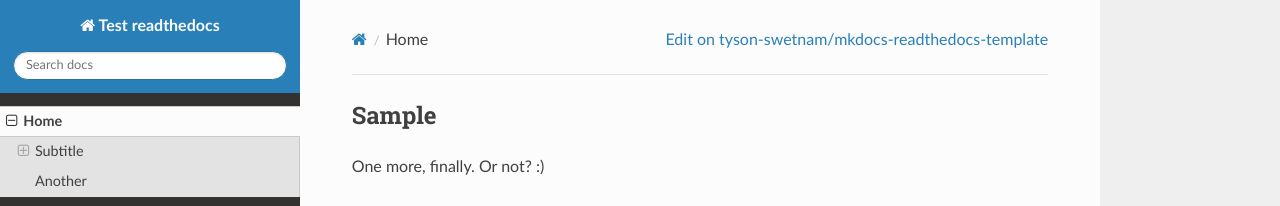
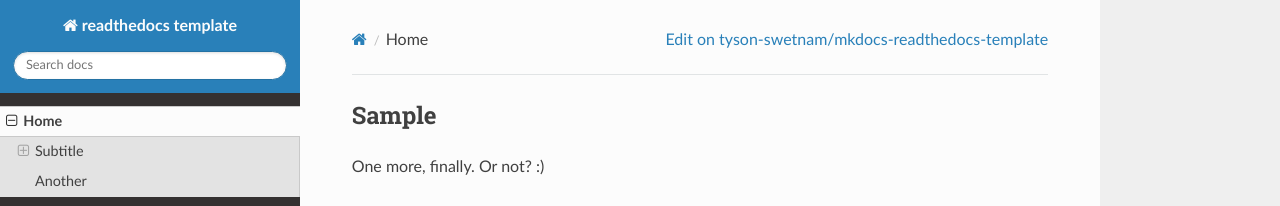
Before and after one commit to tyson-swetnam/mkdocs-learning-materials-home, an MkDocs documentation site: the page built from docs/index.md, in a window 1280 px wide. Shown: the top 206 px of the page. Built offline with MkDocs 1.6.1, drawn with Linux system fonts in a browser that asks for light colours; nearby versions of some CDN libraries.

Commit message:
Update mkdocs.yml

```diff
--- a/mkdocs.yml
+++ b/mkdocs.yml
@@ -1,5 +1,5 @@
-site_name: Test readthedocs
-site_description: 'A readthedocs test of mkdocs material'
+site_name: readthedocs template
+site_description: 'A readthedocs page using mkdocs material'
 site_author: 'Tyson Lee Swetnam'
 docs_dir: docs/
 repo_name: 'tyson-swetnam/mkdocs-readthedocs-template'
```
